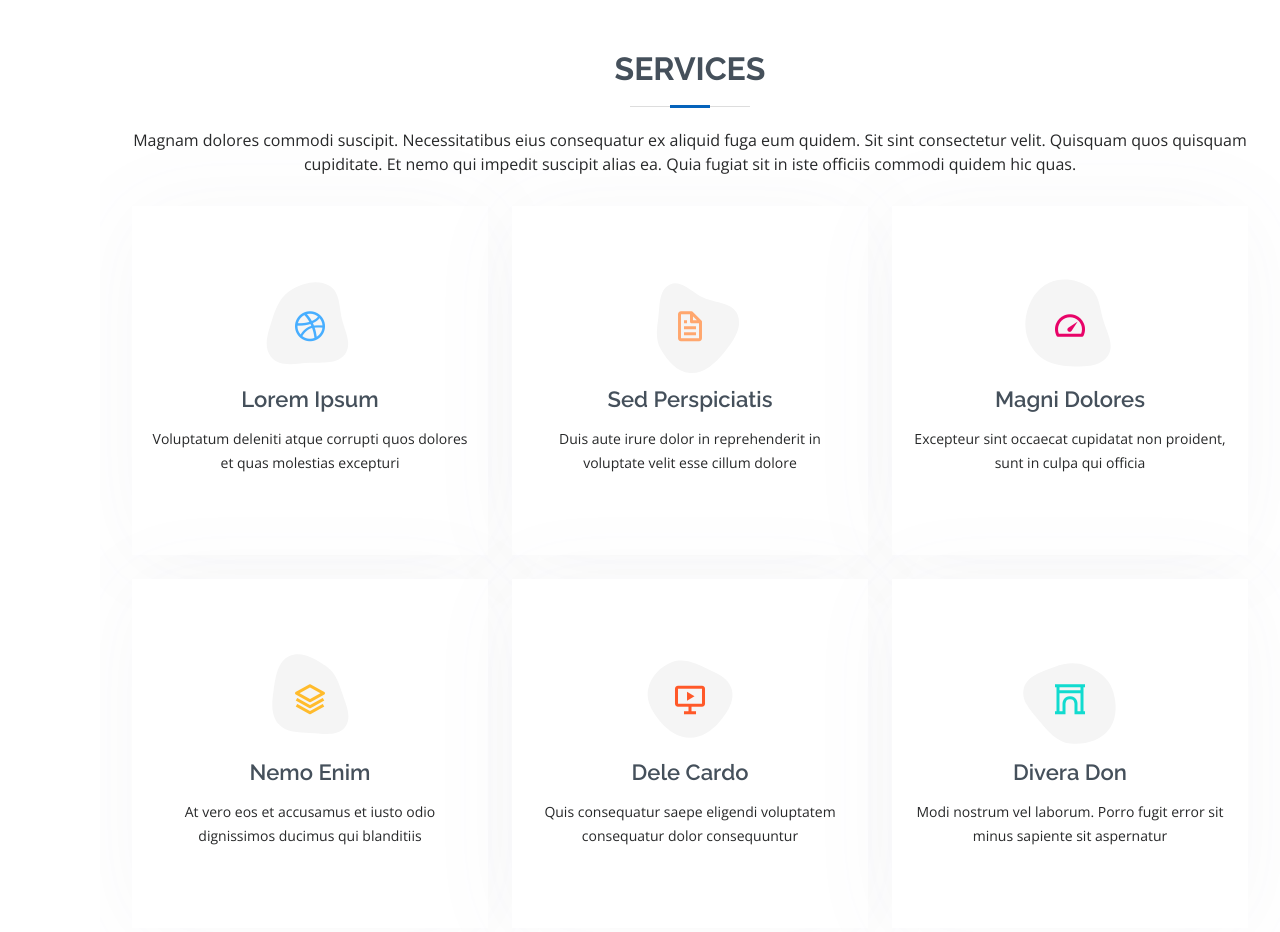
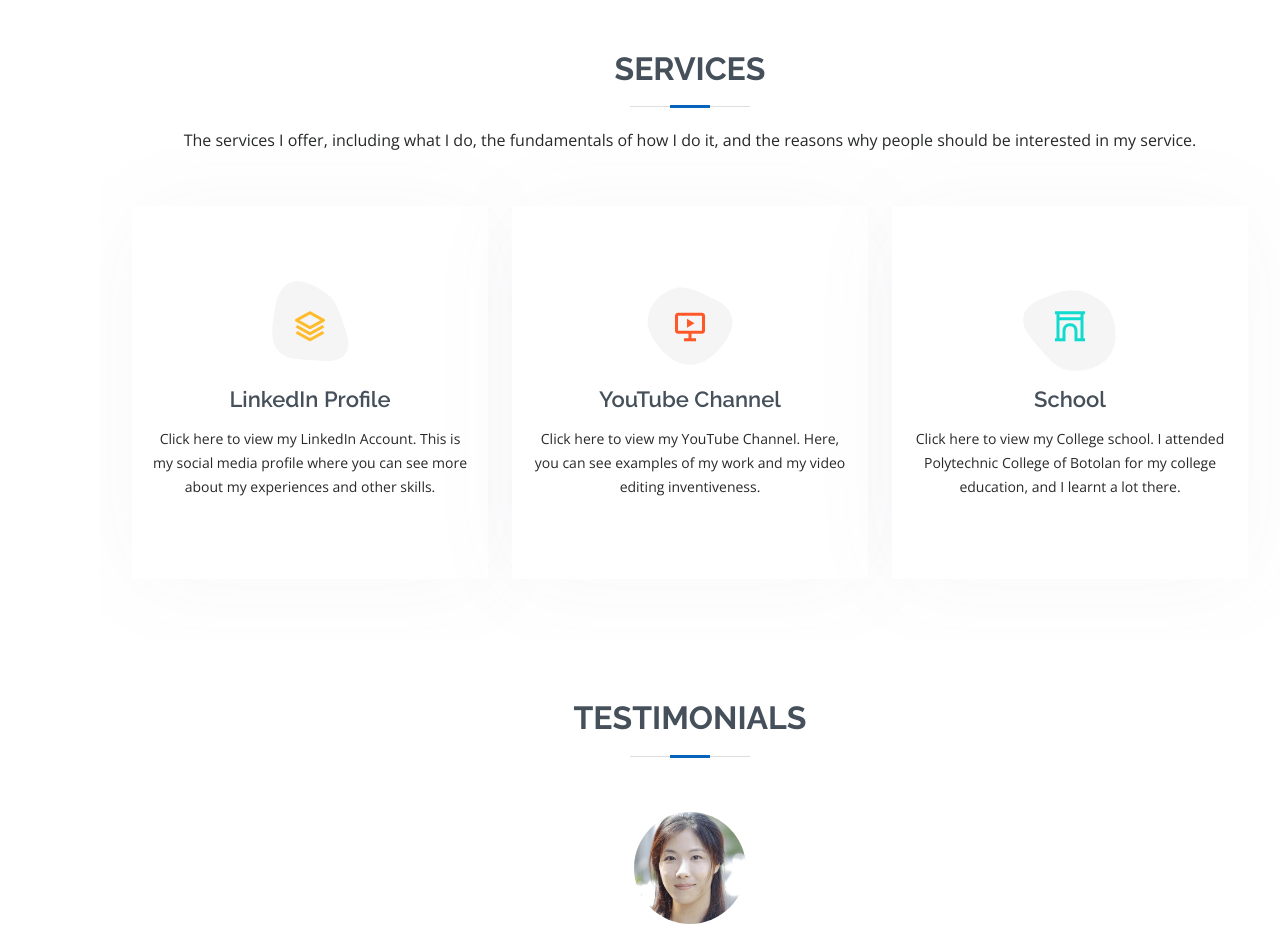
Before and after one commit to vincerosselle/vincerosselle.github.io, a plain HTML site: page index.html in a window 1280 px wide. Shown: the part 4380-5312 px from the top of the page. Drawn offline with nearby package versions, Linux system fonts and the light colour scheme.

Commit message:
Update index.html

```diff
--- a/index.html
+++ b/index.html
@@ -354,49 +354,12 @@
 
         <div class="section-title">
           <h2>Services</h2>
-          <p>Magnam dolores commodi suscipit. Necessitatibus eius consequatur ex aliquid fuga eum quidem. Sit sint consectetur velit. Quisquam quos quisquam cupiditate. Et nemo qui impedit suscipit alias ea. Quia fugiat sit in iste officiis commodi quidem hic quas.</p>
+          <p>The services I offer, including what I do, the fundamentals of how I do it, and the reasons why people should be interested in my service.</p>
         </div>
 
         <div class="row">
 
-          <div class="col-lg-4 col-md-6 d-flex align-items-stretch" data-aos="zoom-in" data-aos-delay="100">
-            <div class="icon-box iconbox-blue">
-              <div class="icon">
-                <svg width="100" height="100" viewBox="0 0 600 600" xmlns="http://www.w3.org/2000/svg">
-                  <path stroke="none" stroke-width="0" fill="#f5f5f5" d="M300,521.0016835830174C376.1290562159157,517.8887921683347,466.0731472004068,529.7835943286574,510.70327084640275,468.03025145048787C554.3714126377745,407.6079735673963,508.03601936045806,328.9844924480964,491.2728898941984,256.3432110539036C474.5976632858925,184.082847569629,479.9380746630129,96.60480741107993,416.23090153303,58.64404602377083C348.86323505073057,18.502131276798302,261.93793281208167,40.57373210992963,193.5410806939664,78.93577620505333C130.42746243093433,114.334589627462,98.30271207620316,179.96522072025542,76.75703585869454,249.04625023123273C51.97151888228291,328.5150500222984,13.704378332031375,421.85034740162234,66.52175969318436,486.19268352777647C119.04800174914682,550.1803526380478,217.28368757567262,524.383925680826,300,521.0016835830174"></path>
-                </svg>
-                <i class="bx bxl-dribbble"></i>
-              </div>
-              <h4><a href="">Lorem Ipsum</a></h4>
-              <p>Voluptatum deleniti atque corrupti quos dolores et quas molestias excepturi</p>
-            </div>
-          </div>
 
-          <div class="col-lg-4 col-md-6 d-flex align-items-stretch mt-4 mt-md-0" data-aos="zoom-in" data-aos-delay="200">
-            <div class="icon-box iconbox-orange ">
-              <div class="icon">
-                <svg width="100" height="100" viewBox="0 0 600 600" xmlns="http://www.w3.org/2000/svg">
-                  <path stroke="none" stroke-width="0" fill="#f5f5f5" d="M300,582.0697525312426C382.5290701553225,586.8405444964366,449.9789794690241,525.3245884688669,502.5850820975895,461.55621195738473C556.606425686781,396.0723002908107,615.8543463187945,314.28637112970534,586.6730223649479,234.56875336149918C558.9533121215079,158.8439757836574,454.9685369536778,164.00468322053177,381.49747125262974,130.76875717737553C312.15926192815925,99.40240125094834,248.97055460311594,18.661163978235184,179.8680185752513,50.54337015887873C110.5421016452524,82.52863877960104,119.82277516462835,180.83849132639028,109.12597500060166,256.43424936330496C100.08760227029461,320.3096726198365,92.17705696193138,384.0621239912766,124.79988738764834,439.7174275375508C164.83382741302287,508.01625554203684,220.96474134820875,577.5009287672846,300,582.0697525312426"></path>
-                </svg>
-                <i class="bx bx-file"></i>
-              </div>
-              <h4><a href="">Sed Perspiciatis</a></h4>
-              <p>Duis aute irure dolor in reprehenderit in voluptate velit esse cillum dolore</p>
-            </div>
-          </div>
-
-          <div class="col-lg-4 col-md-6 d-flex align-items-stretch mt-4 mt-lg-0" data-aos="zoom-in" data-aos-delay="300">
-            <div class="icon-box iconbox-pink">
-              <div class="icon">
-                <svg width="100" height="100" viewBox="0 0 600 600" xmlns="http://www.w3.org/2000/svg">
-                  <path stroke="none" stroke-width="0" fill="#f5f5f5" d="M300,541.5067337569781C382.14930387511276,545.0595476570109,479.8736841581634,548.3450877840088,526.4010558755058,480.5488172755941C571.5218469581645,414.80211281144784,517.5187510058486,332.0715597781072,496.52539010469104,255.14436215662573C477.37192572678356,184.95920475031193,473.57363656557914,105.61284051026155,413.0603344069578,65.22779650032875C343.27470386102294,18.654635553484475,251.2091493199835,5.337323636656869,175.0934190732945,40.62881213300186C97.87086631185822,76.43348514350839,51.98124368387456,156.15599469081315,36.44837278890362,239.84606092416172C21.716077023791087,319.22268207091537,43.775223500013084,401.1760424656574,96.891909868211,461.97329694683043C147.22146801428983,519.5804099606455,223.5754009179313,538.201503339737,300,541.5067337569781"></path>
-                </svg>
-                <i class="bx bx-tachometer"></i>
-              </div>
-              <h4><a href="">Magni Dolores</a></h4>
-              <p>Excepteur sint occaecat cupidatat non proident, sunt in culpa qui officia</p>
-            </div>
-          </div>
 
           <div class="col-lg-4 col-md-6 d-flex align-items-stretch mt-4" data-aos="zoom-in" data-aos-delay="100">
             <div class="icon-box iconbox-yellow">
@@ -406,8 +369,8 @@
                 </svg>
                 <i class="bx bx-layer"></i>
               </div>
-              <h4><a href="">Nemo Enim</a></h4>
-              <p>At vero eos et accusamus et iusto odio dignissimos ducimus qui blanditiis</p>
+              <h4><a href="">LinkedIn Profile</a></h4>
+              <p>Click here to view my LinkedIn Account. This is my social media profile where you can see more about my experiences and other skills.</p>
             </div>
           </div>
 
@@ -419,8 +382,8 @@
                 </svg>
                 <i class="bx bx-slideshow"></i>
               </div>
-              <h4><a href="">Dele Cardo</a></h4>
-              <p>Quis consequatur saepe eligendi voluptatem consequatur dolor consequuntur</p>
+              <h4><a href="https://www.youtube.com/channel/UChAJ8NVedFKpCyZdSTarbWQ">YouTube Channel</a></h4>
+              <p>Click here to view my YouTube Channel. Here, you can see examples of my work and my video editing inventiveness.</p>
             </div>
           </div>
 
@@ -432,8 +395,8 @@
                 </svg>
                 <i class="bx bx-arch"></i>
               </div>
-              <h4><a href="">Divera Don</a></h4>
-              <p>Modi nostrum vel laborum. Porro fugit error sit minus sapiente sit aspernatur</p>
+              <h4><a href="https://www.pcbzambales.com/home/">School</a></h4>
+              <p>Click here to view my College school. I attended Polytechnic College of Botolan for my college education, and I learnt a lot there.</p>
             </div>
           </div>
 
@@ -540,19 +503,19 @@
               <div class="address">
                 <i class="bi bi-geo-alt"></i>
                 <h4>Location:</h4>
-                <p>A108 Adam Street, New York, NY 535022</p>
+                <p>Porac, Botolan, Zambales</p>
               </div>
 
               <div class="email">
                 <i class="bi bi-envelope"></i>
                 <h4>Email:</h4>
-                <p>info@example.com</p>
+                <p>vincerosselleatillo@gmail.com</p>
               </div>
 
               <div class="phone">
                 <i class="bi bi-phone"></i>
                 <h4>Call:</h4>
-                <p>+1 5589 55488 55s</p>
+                <p>+63 945 892 6935</p>
               </div>
 
             </div>
@@ -596,8 +559,8 @@
   <!-- ======= Footer ======= -->
   <footer id="footer">
     <div class="container">
-      <h3>Brandon Johnson</h3>
-      <p>Et aut eum quis fuga eos sunt ipsa nihil. Labore corporis magni eligendi fuga maxime saepe commodi placeat.</p>
+      <h3>Vince Rosselle Atillo</h3>
+      <p>I appreciate your time and consideration and hope that my skills and experience align with your needs.</p>
       <div class="social-links">
         <a href="#" class="twitter"><i class="bx bxl-twitter"></i></a>
         <a href="#" class="facebook"><i class="bx bxl-facebook"></i></a>
@@ -606,14 +569,14 @@
         <a href="#" class="linkedin"><i class="bx bxl-linkedin"></i></a>
       </div>
       <div class="copyright">
-        &copy; Copyright <strong><span>MyResume</span></strong>. All Rights Reserved
+        &copy; Copyright <strong><span>My Portfolio</span></strong>. All Rights Reserved
       </div>
       <div class="credits">
         <!-- All the links in the footer should remain intact. -->
         <!-- You can delete the links only if you purchased the pro version. -->
         <!-- Licensing information: [license-url] -->
         <!-- Purchase the pro version with working PHP/AJAX contact form: https://bootstrapmade.com/free-html-bootstrap-template-my-resume/ -->
-        Designed by <a href="https://bootstrapmade.com/">BootstrapMade</a>
+        Designed by <a href="https://vincerosselle.github.io/">Me</a>
       </div>
     </div>
   </footer><!-- End Footer -->
```
